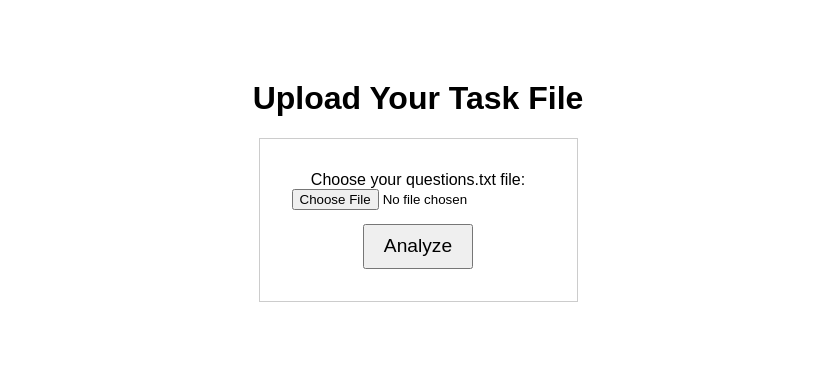
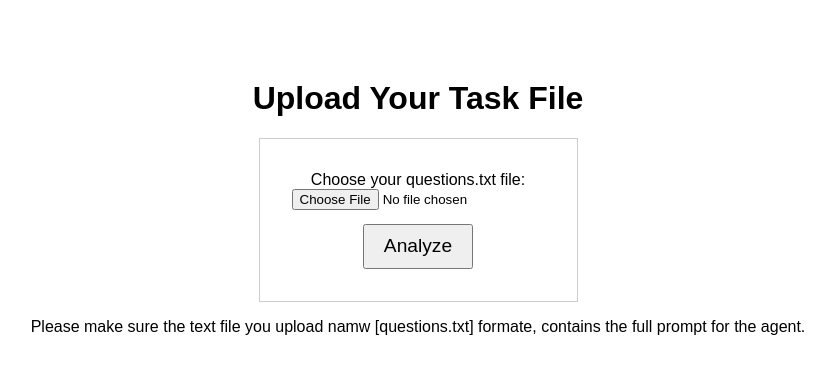
Before and after one commit to rajkumarwolftiger/Data-Analyst-AI-Agent, a Flask app: page /upload in a window 1280 px wide. Shown: the top 374 px of the page, without its empty margins (222-1057 px from the left). Run offline with Flask 3, Linux system fonts and the light colour scheme.

Commit message:
Fix: adding a soft signal

```diff
--- a/templates/upload.html
+++ b/templates/upload.html
@@ -22,5 +22,10 @@
       <br>
       <button type="submit">Analyze</button>
     </form>
+
+    <!-- THE NEW SOFT SIGNAL -->
+    <p class="hint">
+        Please make sure the text file you upload namw [questions.txt] formate, contains the full prompt for the agent.
+    </p>
 </body>
 </html>
```
